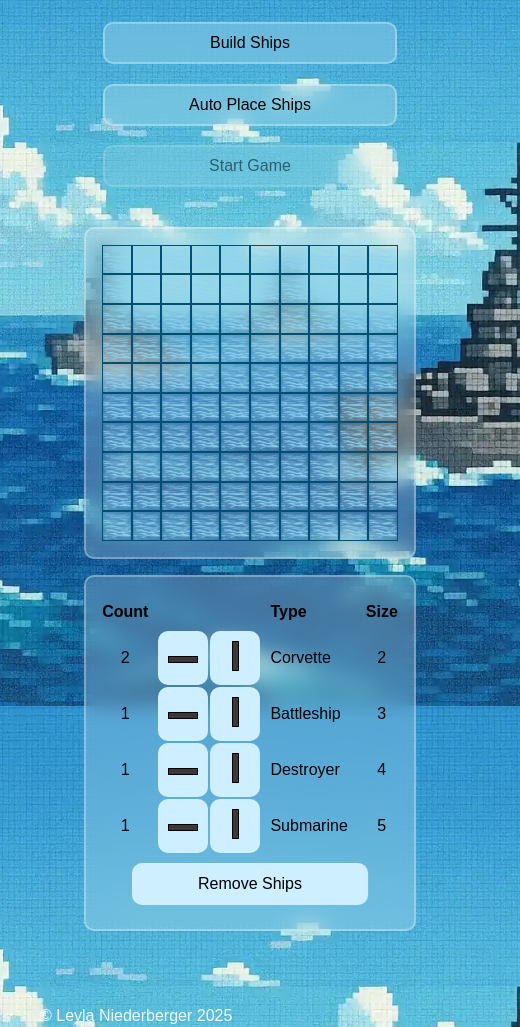
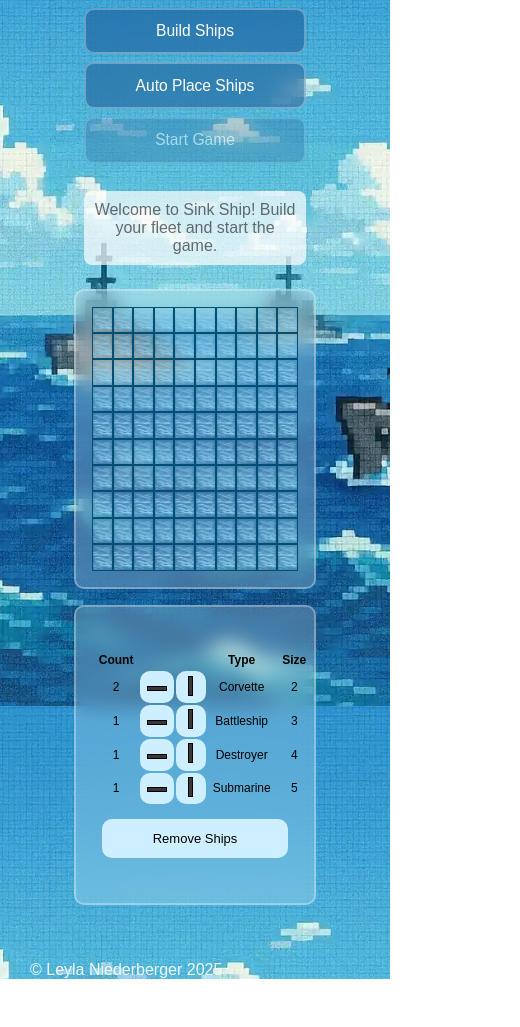
Before and after one commit to nieleyla/it-sinkship-SS25, a plain HTML site: page index.html in a window 390 px wide. Shown: the part 138-1165 px from the top of the page, 520 px wide, since content can reach past the window. After the commit the page ends 1117 px from the top, so only its background shows below. Drawn offline with Linux system fonts and the light colour scheme.

Commit message:
mobile view bug fixes

```diff
--- a/script.js
+++ b/script.js
@@ -54,6 +54,12 @@ const sinkship = {
     // Create control panel
     const controls = this.makeControls();
 
+    // Create a Message Area
+    const messageArea = this.makeDiv();
+    messageArea.classList.add("message-area");
+    messageArea.textContent = "Welcome to Sink Ship! Build your fleet and start the game.";
+
+
     // Create fields container
     const fields = this.makeDiv();
     fields.classList.add("fields");
@@ -85,6 +91,7 @@ const sinkship = {
     fields.appendChild(this.menu.field);
 
     limiter.appendChild(controls);
+    limiter.appendChild(messageArea);
     limiter.appendChild(fields);
 
     return main;
@@ -172,6 +179,8 @@ const sinkship = {
     startButton.disabled = true; // Initially disabled
     startButton.classList.add("disabled");
 
+    this.buildButton = buildButton;
+    this.autoPlaceButton = autoPlaceButton;
     this.startButton = startButton;
 
     autoPlaceButton.addEventListener("click", () => {
@@ -558,12 +567,26 @@ const sinkship = {
   startGame: function () {
     alert("Game has been started!");
 
-    // Disable the button
+    // Disable the control buttons
+    this.buildButton.disabled = true;
+    this.autoPlaceButton.disabled = true;
     this.startButton.disabled = true;
+
+    this.buildButton.classList.add("disabled");
+    this.autoPlaceButton.classList.add("disabled");
     this.startButton.classList.add("disabled");
 
     // Create computer field
     this.computerField = this.makeField("computerfield");
+
+    // Add event listeners to computer field cells
+    this.computerField.cells.forEach((row, y) => {
+      row.forEach((cell, x) => {
+        cell.addEventListener("click", () => {
+          this.handlePlayerAttack(x, y);
+        });
+      });
+    });
 
     // Replace menu with computer field
     const fieldsContainer = this.playerField.field.parentNode;
@@ -627,9 +650,9 @@ const sinkship = {
     const cells = this.playerField.cells;
 
     // Clear previous blocked cells
-    this.playerField.cells.flat().forEach((cell) =>
-      cell.classList.remove("blocked")
-    );
+    this.playerField.cells
+      .flat()
+      .forEach((cell) => cell.classList.remove("blocked"));
 
     for (let y = 0; y < 10; y++) {
       for (let x = 0; x < 10; x++) {
@@ -648,4 +671,9 @@ const sinkship = {
       }
     }
   },
+
+  // Handle player attack on computer field
+  handlePlayerAttack: function (x, y) {
+    console.log(`Player attacked at (${x}, ${y})`);
+  }
 };
--- a/styles.css
+++ b/styles.css
@@ -51,8 +51,7 @@ footer {
 }
 
 .controls {
-    width: 80%;
-    max-width: 1000px;
+    width: 100%;
     margin: 1em auto;
     display: flex;
     justify-content: center;
@@ -62,12 +61,13 @@ footer {
 
 .button {
     flex: 0 0 auto;
-    width: 220px;
+    width: 240px;
+    height: 60px;
     padding: 10px 20px;
-    font-size: 16px;
+    font-size: 18px;
     cursor: pointer;
-    color: rgb(0, 0, 0);
-    background: rgba(255, 255, 255, 0.2);
+    color: rgb(255, 255, 255);
+    background: rgba(0, 41, 111, 0.35);
     backdrop-filter: blur(10px);
     border: 2px solid rgba(255, 255, 255, 0.3);
     border-radius: 10px;
@@ -228,6 +228,7 @@ tbody td:nth-child(3):active {
 .remove-button {
     margin: 1em auto 0 auto;
     width: 300px;
+    height: 40px;
     padding: 10px 20px;
     font-size: 16px;
     color: black;
@@ -255,10 +256,29 @@ tbody td:nth-child(3):active {
     pointer-events: none;
 }
 
-@media (max-width: 600px) {
+.message-area {
+    width: 60%;
+    margin: 0.5em auto;
+    padding: 10px;
+    background: rgba(255, 255, 255, 0.701);
+    color: rgba(0, 0, 0, 0.556);
+    text-align: center;
+    border-radius: 8px;
+    font-size: 16px;
+}
+
+@media (max-width: 900px) {
+    .limiter {
+      width: 100%;
+      padding: 10px;
+      min-width: 300px;
+    }
+
     .button {
-        width: 80%;
-        margin: 0.5em 0;
+      width: 60%;
+      height: 3em;
+      font-size: clamp(14px, 4vw, 16px);
+      margin: 0.2em;
     }
 
     .fields {
@@ -275,6 +295,50 @@ tbody td:nth-child(3):active {
       margin-top: 3em;
       flex-direction: column;
       align-items: center;
-        gap: 0.2em;
+      gap: 0.1em;
+    }
+
+    .blocked {
+      background-color: #ba010179;
+    }
+
+    #menu {
+      width: 100%;
+      padding: 1em;
+    }
+
+    #menu table {
+      width: 90%;
+      font-size: clamp(12px, 2.5vw, 14px);
+      margin: 0 auto;
+      table-layout: auto; /* Changed from fixed */
+    }
+
+    #menu th, #menu td {
+      padding: 0.2em 0.4em;
+      text-align: center;
+      white-space: nowrap; /* Keep everything on one line */
+    }
+
+    #menu td:nth-child(2),
+    #menu td:nth-child(3) {
+      width: 40px;
+      min-width: 30px;
+    }
+
+    .ship-option {
+      width: 20px;
+      height: 5px;
+    }
+
+    .ship-option.v {
+      width: 5px;
+      height: 20px;
+    }
+
+    #menu .remove-button {
+      width: 90%;
+      margin-top: 1em;
+      font-size: clamp(13px, 3vw, 15px);
     }
 }
```
Lines whose indentation alone changed are shown as unchanged.
